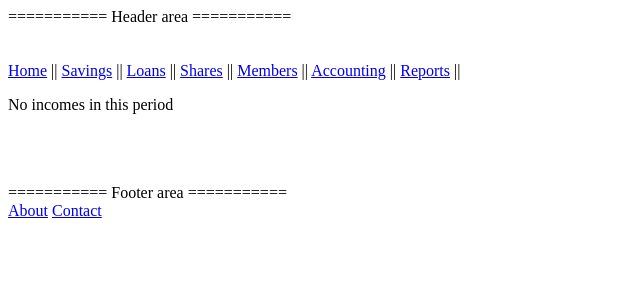
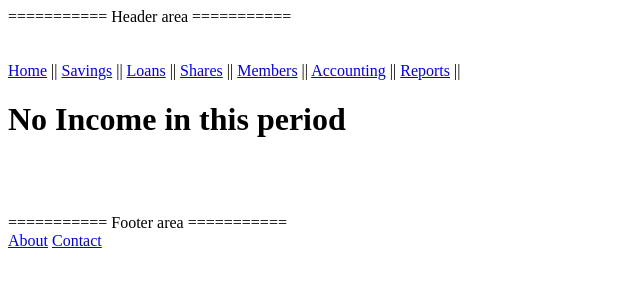
Before and after one commit to suresh466/cooperative_finance, a Django app: page /reports/income in a window 1280 px wide. Shown: the top 300 px of the page, without its empty margins (0-640 px from the left). Run offline with Django 3.2, Linux system fonts and the light colour scheme.

Commit message:
work on reports templates a bit

```diff
--- a/reports/templates/reports/_expense.html
+++ b/reports/templates/reports/_expense.html
@@ -1,11 +1,11 @@
 {% if items_expenses %}
-<p>{{title_expenses}} Report</p>
+<h1>{{title_expenses}} Report</h1>
 {% for item in items_expenses %}
 <h3>payed to:{{item.payed_to}}</h3>
 <p>expense type:{{item.expense_type}}</p>
-<p>amount:{{ item.amount }}||</p>
+<p>amount:{{ item.amount }}<p>
 {% endfor %}
 
 {% else %}
-<p>No expenses in this period</p>
+<h1>No {{title_expenses}} in this period</h1>
 {% endif %}
--- a/reports/templates/reports/_income.html
+++ b/reports/templates/reports/_income.html
@@ -1,12 +1,12 @@
 {% if items_income %}
-<p>{{title_income}} Report</p>
+<h1>{{title_income}} Report</h1>
 {% for item in items_income %}
 <h3>received from:{{item.received_from}}</h3>
 <p>inc type:{{ item.income_type }}</p>
 <p>loan num:{{ item.loan_num}}</p>
-<p>amount:{{ item.amount }}||</p>
+<p>amount:{{ item.amount }}</p>
 {% endfor %}
 
 {% else %}
-<p>No incomes in this period</p>
+<h1>No {{title_income}} in this period</h1>
 {% endif %}
--- a/reports/templates/reports/_loans.html
+++ b/reports/templates/reports/_loans.html
@@ -20,5 +20,5 @@
 {% endfor %}
 
 {% else %}
-<p>no loan recovered or issued</p>
+<p>no {{title_loans}}recovered or issued</p>
 {% endif %}
```
